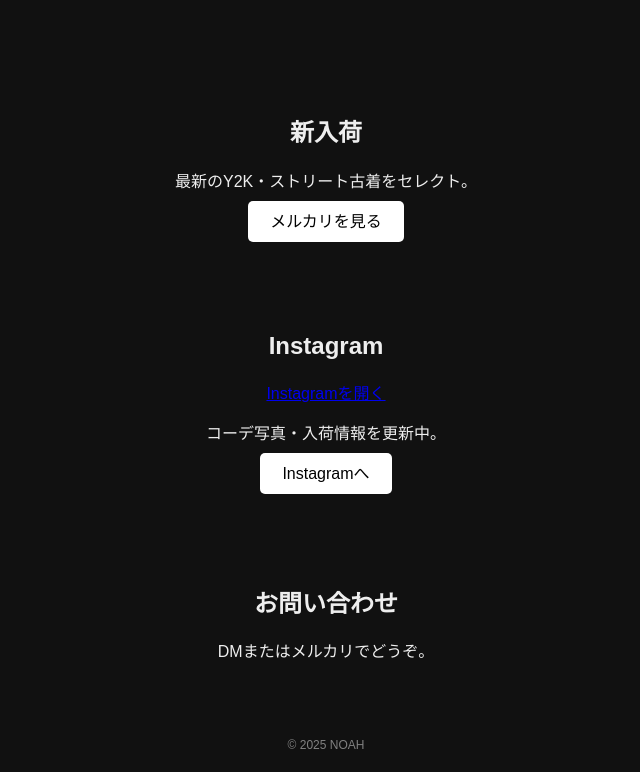
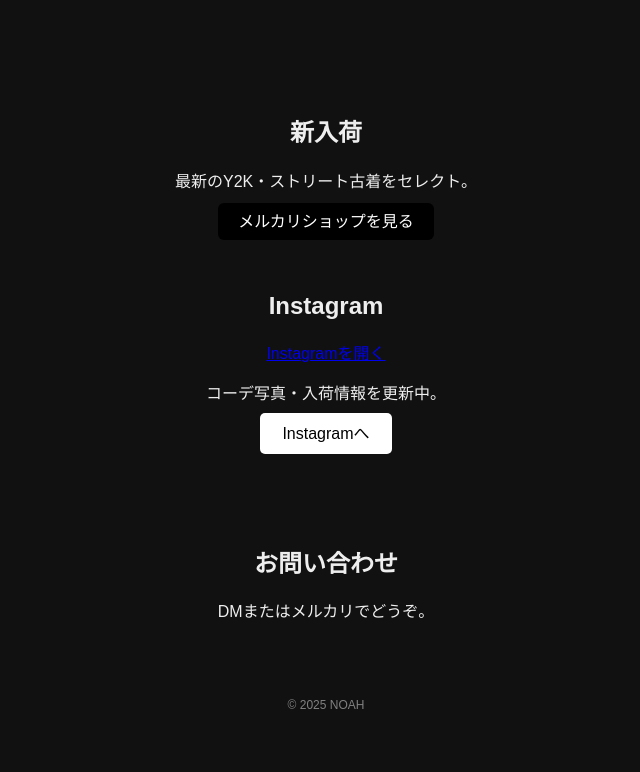
Before and after one commit to rilooo0/noah, a plain HTML site: page index.html in a window 1280 px wide. Shown: the part 132-904 px from the top of the page, without its empty margins (314-954 px from the left). Drawn offline with Linux system fonts and the light colour scheme.

Commit message:
Add files via upload
メルカリアカウントの追加

```diff
--- a/index.html
+++ b/index.html
@@ -22,12 +22,15 @@
 <div class="section">
   <h2>新入荷</h2>
   <p>最新のY2K・ストリート古着をセレクト。</p>
-  <a class="btn" href="#">メルカリを見る</a>
-</div>
+<a href="https://jp.mercari.com/user/profile/532695058?utm_medium=share&utm_source=ios"
+   target="_blank"
+   style="padding: 10px 20px; background: black; color: white; text-decoration: none; border-radius: 6px;">
+  メルカリショップを見る
+</a>
 
 <div class="section">
   <h2>Instagram</h2>
-  <a href="https://www.instagram.com/_n0qh_official" target="_blank">
+<a href="https://www.instagram.com/_n0qh_official" target="_blank">
   Instagramを開く
 </a>
   <p>コーデ写真・入荷情報を更新中。</p>
```
